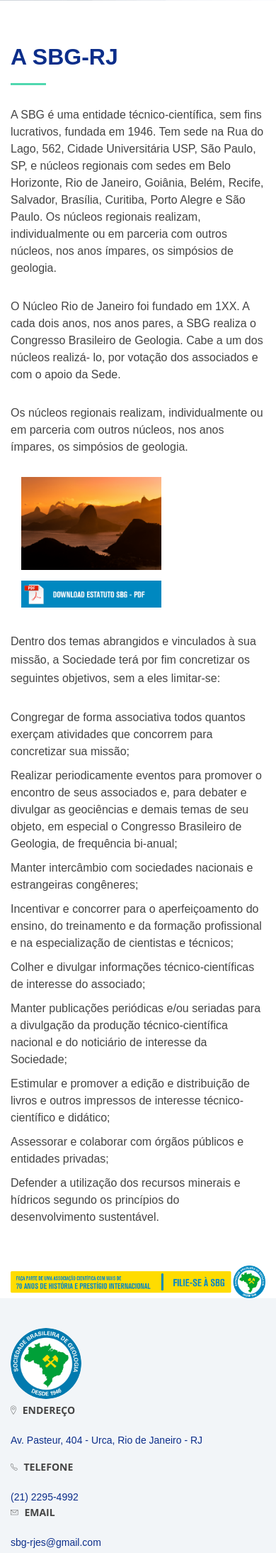
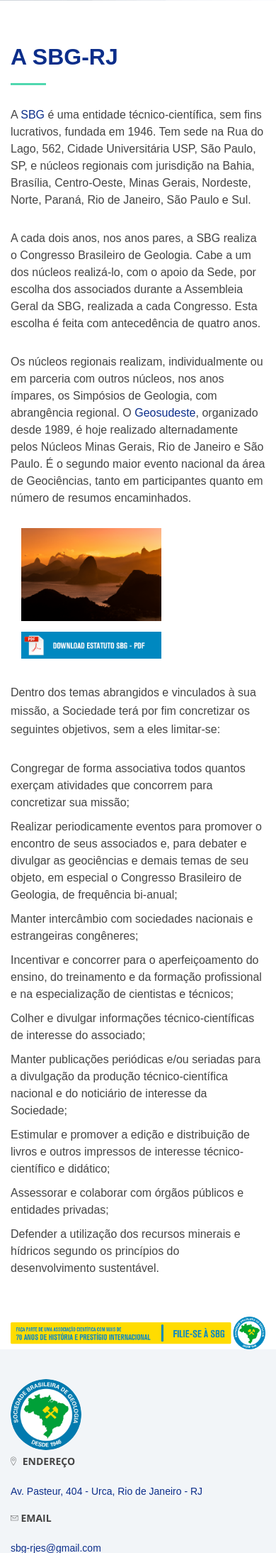
Before and after one commit to lcpojr/sbg-rj, a Django app: template apps/web/templates/about.html in a window 390 px wide. Shown: the part 580-2768 px from the top of the page at 71% size. Run offline with Django 3.2, Linux system fonts and the light colour scheme; the template is opened without the code that fills it, so the values that code supplies are empty; parts of the project's set-up code (start-up, migrations or seed data) failed here and were passed over; some libraries are stand-ins or nearby versions; some web fonts are replaced.

Commit message:
chore: change css (#70)
* chore: changes layouts asked for client

* chore: changes images sizes

* chore: change image size for mobile

```diff
--- a/apps/web/static/css/style.css
+++ b/apps/web/static/css/style.css
@@ -43,9 +43,11 @@ h1, h2, h3, h4, h5, h6 {
 }
 
 .show-details .details-image {
-  width: 100%;
-  height: 350px;
   margin-bottom: 30px;
+  display: block;
+  margin-left: auto;
+  margin-right: auto;
+  width: 80%;
 }
 
 .show-details .details-icon {
@@ -1036,7 +1038,11 @@ body.mobile-nav-active #mobile-nav-toggle {
 }
 
 #events-detail #promo-image {
-  width: 100%;
+  margin-bottom: 30px;
+  display: block;
+  margin-left: auto;
+  margin-right: auto;
+  width: 55%;
 }
 
 /* Our News Detail Section
@@ -1477,6 +1483,13 @@ body.mobile-nav-active #mobile-nav-toggle {
   #news .news-item {
     margin: 30px 10px;
   }
+  #events-detail #promo-image {
+    margin-bottom: 30px;
+    display: block;
+    margin-left: auto;
+    margin-right: auto;
+    width: 100%;
+  }
 }
 
 #logo-footer {
--- a/apps/web/templates/about.html
+++ b/apps/web/templates/about.html
@@ -64,21 +64,21 @@ SBG-RJ &#8211; Sobre nós
    <div class="row">
       <div class="col-lg-6 about-img">
          <p>
-            A SBG é uma entidade técnico-científica, sem fins lucrativos, fundada em 1946. Tem
+            A <a href="http://www.sbgeo.org.br/">SBG</a> é uma entidade técnico-científica, sem fins lucrativos, fundada em 1946. Tem
             sede na Rua do Lago, 562, Cidade Universitária USP, São Paulo, SP, e núcleos
-            regionais com sedes em Belo Horizonte, Rio de Janeiro, Goiânia, Belém, Recife,
-            Salvador, Brasília, Curitiba, Porto Alegre e São Paulo.
-            Os núcleos regionais realizam, individualmente ou em parceria com outros núcleos, nos anos ímpares,
-            os simpósios de geologia.
+            regionais com jurisdição na Bahia, Brasília, Centro-Oeste, Minas Gerais, Nordeste, Norte, Paraná,
+            Rio de Janeiro, São Paulo e Sul.
          </p>
          <p>
-            O Núcleo Rio de Janeiro foi fundado em 1XX. A cada dois anos, nos anos pares, a
-            SBG realiza o Congresso Brasileiro de Geologia. Cabe a um dos núcleos realizá-
-            lo, por votação dos associados e com o apoio da Sede.
+            A cada dois anos, nos anos pares, a SBG realiza o Congresso Brasileiro de Geologia. Cabe a um dos núcleos realizá-lo,
+            com o apoio da Sede, por escolha dos associados durante a Assembleia Geral da SBG, realizada a cada Congresso.
+            Esta escolha é feita com antecedência de quatro anos.
          </p>
          <p>
-            Os núcleos regionais realizam, individualmente ou em parceria com outros núcleos, nos anos ímpares,
-            os simpósios de geologia.
+            Os núcleos regionais realizam, individualmente ou em parceria com outros núcleos, nos anos ímpares, os Simpósios de
+            Geologia, com abrangência regional. O <a href="http://geosudeste.com.br/">Geosudeste</a>, organizado desde 1989, é hoje realizado alternadamente pelos
+            Núcleos Minas Gerais, Rio de Janeiro e São Paulo. É o segundo maior evento nacional da área de Geociências,
+            tanto em participantes quanto em número de resumos encaminhados.
          </p>
          <div class="col-lg-12">
             <img src="{% static 'img/montanhas-rio-de-janeiro.jpg' %}" alt="Foto das montanhas do Rio de Janeiro com pôr do sol ao fundo." title="Pôr do sol no relevo do Rio de Janeiro"/>
--- a/apps/web/templates/base.html
+++ b/apps/web/templates/base.html
@@ -101,19 +101,13 @@
                         </div>
                      </div>
                      <div class="col-md-4">
-                        <div class="contact-footer">
-                           <i class="ion-ios-telephone-outline"></i>
-                           <b>TELEFONE</b>
-                           <br/><br/>
-                           <a href="tel:+552122954992">(21) 2295-4992</a>
-                        </div>
-                     </div>
-                     <div class="col-md-4">
-                        <div class="contact-footer">
                            <i class="ion-ios-email-outline"></i>
                            <b>EMAIL</b>
                            <br/><br/>
                            <a href="mailto: sbg-rjes@gmail.com"> sbg-rjes@gmail.com</a>
+                     </div>
+                     <div class="col-md-4">
+                        <div class="contact-footer">
                         </div>
                      </div>
                   </div>
--- a/apps/web/templates/contact.html
+++ b/apps/web/templates/contact.html
@@ -53,9 +53,9 @@ SBG-RJ &#8211; Fale conosco
          </div>
          <div class="col-md-4">
             <div class="contact-phone">
-               <i class="ion-ios-telephone-outline"></i>
-               <h3>Telefone</h3>
-               <p><a href="tel:+552122954992">(21) 2295-4992</a></p>
+               <i class="fa fa-stack-exchange"></i>
+               <h3>Entre em contato conosco!</h3>
+               <p>Estamos aqui para ajudar!</p>
             </div>
          </div>
          <div class="col-md-4">
--- a/apps/web/templates/regionals.html
+++ b/apps/web/templates/regionals.html
@@ -53,6 +53,7 @@ SBG-RJ &#8211; Núcleos regionais
                   <li><a href="tel:+557132356789">(71) 3235-6789</a></li>
                   <li><a href="http://www.geocities.com/sbg_bahia">http://www.geocities.com/sbg_bahia</a></li>
                   <li><a href="mailto:sbgbase@gmail.com">sbgbase@gmail.com</a></li>
+                  <li>Abrangência: BA - SE</li>
                   </p>
                </div>
             </div>
@@ -82,6 +83,7 @@ SBG-RJ &#8211; Núcleos regionais
                      <li><b>UFMT</b></li>
                      <li><a href="https://goo.gl/maps/7Y2rNnXx7qtPCPB49">ICET Geologia, Av. Fernando Corrêa, S/N – Coxipó 78060-900 – Cuiabá – MT</a></li>
                      <li><a href="tel:+5565361587548758">(65) 3615-8754/8758</a></li>
+                     <li>Abrangênica: GO – MT - MS - TO</li>
                   </ul>
                </div>
             </div>
@@ -95,6 +97,7 @@ SBG-RJ &#8211; Núcleos regionais
                      <li><a href="https://goo.gl/maps/nQ2C4wDK5ScQRheP7">Campus Universitário UFRN, Av. Sen. Salgado Filho, 3000 - Lagoa Nova, Natal - RN, 59064-741</a></li>
                      <li>Caixa Postal 1639 59078-970</li>
                      <li><a href="tel:+558432119616">(84) 3211-9616</a></li>
+                     <li>Abrangência: AL – CE – PB – PE – PI - RN </li>
                   </ul>
                </div>
             </div>
@@ -112,6 +115,7 @@ SBG-RJ &#8211; Núcleos regionais
                      </li>
                      <li><a href="tel:+559132762526">(91) 3276-2526</li>
                      <li><a href="mailto:sbgno2@bol.com.br">sbgno2@bol.com.br</a></li>
+                     <li>Abrangência:AC – AP – AM – MA – PA – RO - RR</li>
                   </ul>
                </div>
             </div>
@@ -152,6 +156,7 @@ SBG-RJ &#8211; Núcleos regionais
                      <li>Caixa Postal 15006 – 91501-970</li>
                      <li><a href="tel:+555133166360">(51) 3316-6360</a></li>
                      <li><a href="tel:+555133166360">(51) 3316-6360</a></li>
+                     <li>Abrangência: RS - SC</li>
                   </ul>
                </div>
             </div>
```
Also changed, not shown: apps/web/templates/home.html (+22 -22 lines).
